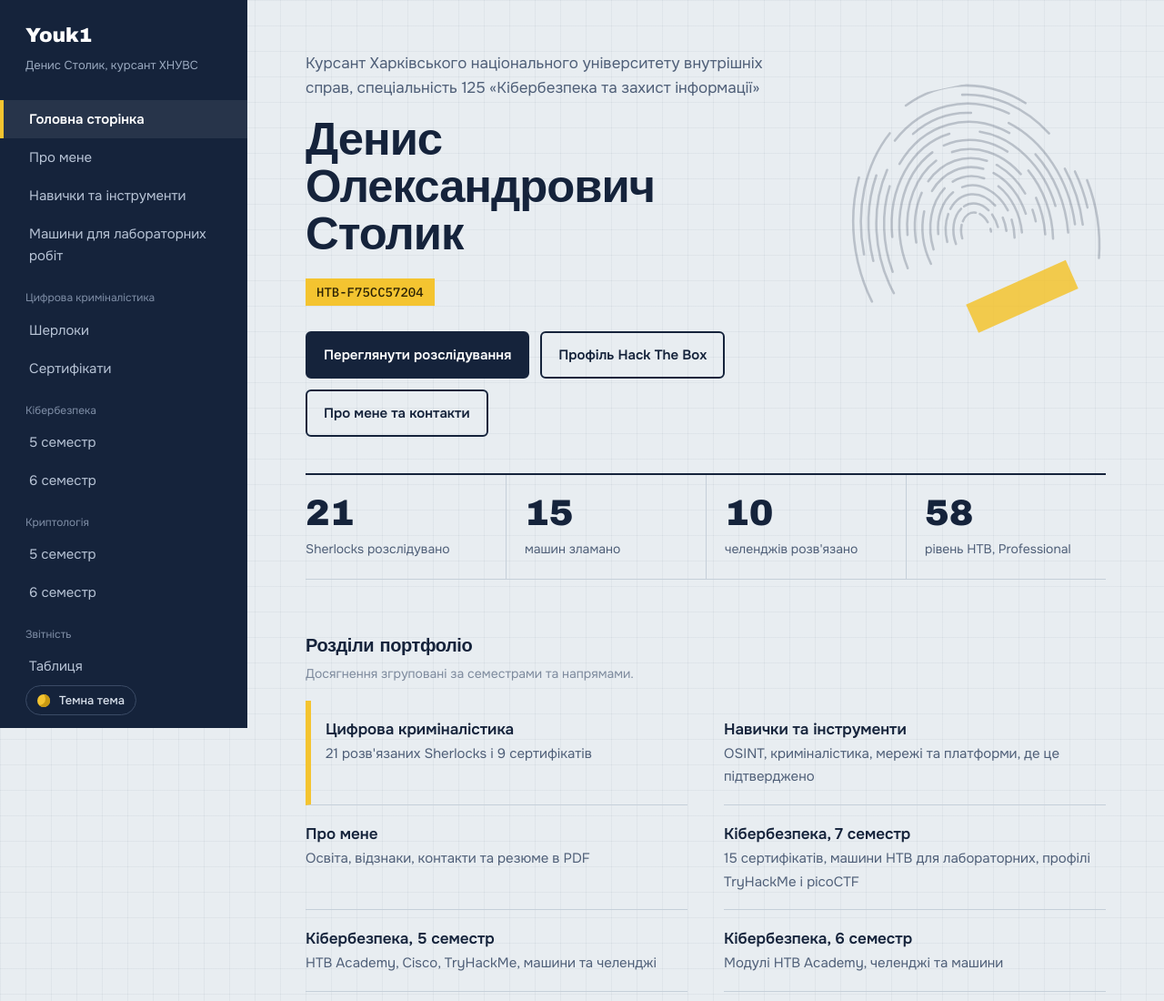
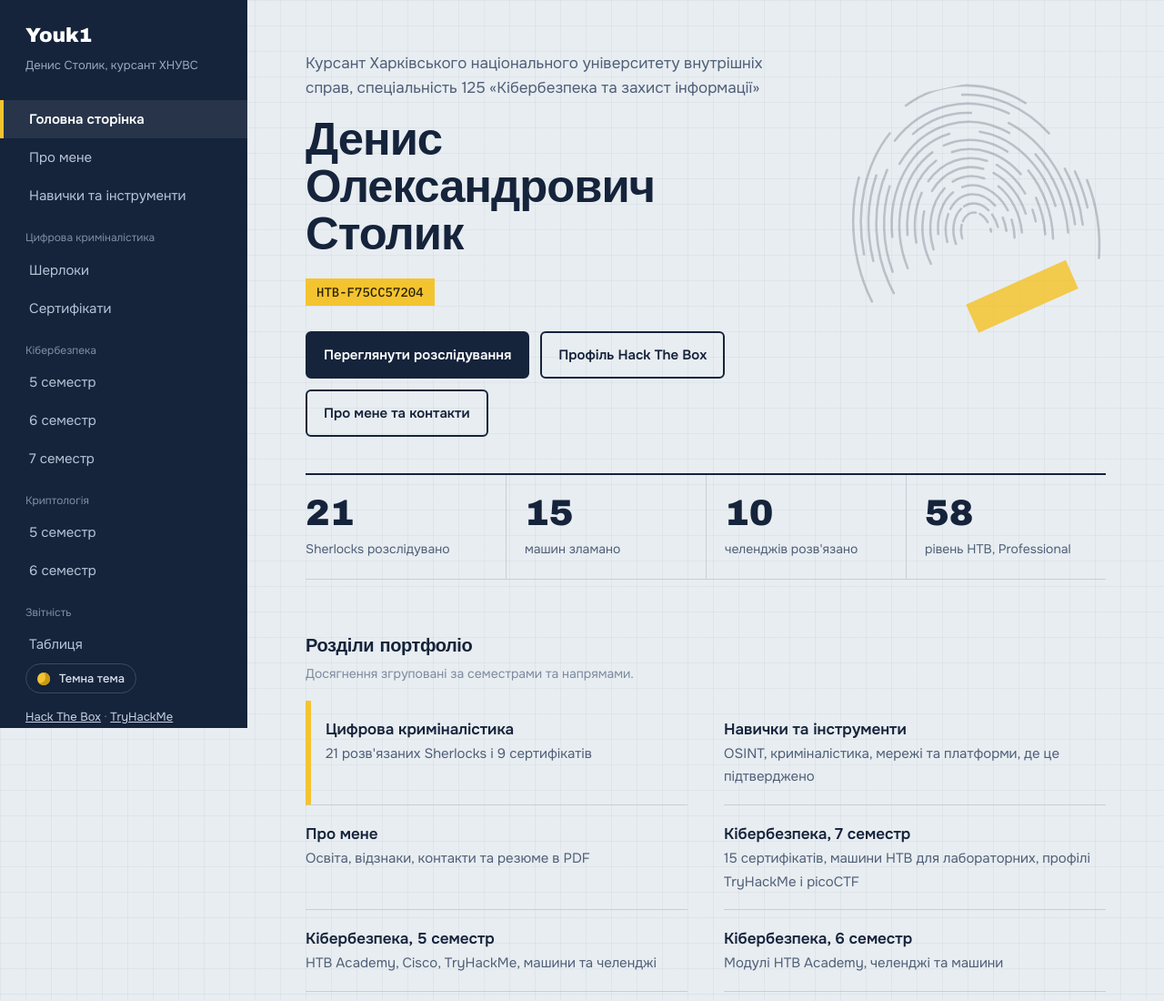
Before and after one commit to YouK1ch/YouK1ch.github.io, a plain HTML site: page index.html in a window 1280 px wide. Shown: the top 1100 px of the page at 91% size. Drawn offline with Linux system fonts and the light colour scheme; a web font is replaced by a local one.

Commit message:
Меню: вкладка 7 семестр

```diff
--- a/index.html
+++ b/index.html
@@ -36,13 +36,13 @@
         <a href="#home">Головна сторінка</a>
         <a href="#about">Про мене</a>
         <a href="#skills">Навички та інструменти</a>
-        <a href="#machines">Машини для лабораторних робіт</a>
         <span class="group">Цифрова криміналістика</span>
         <a href="#forensics">Шерлоки</a>
         <a href="#certs">Сертифікати</a>
         <span class="group">Кібербезпека</span>
         <a href="#sem5-cyber">5 семестр</a>
         <a href="#sem6-cyber">6 семестр</a>
+        <a href="#sem7-cyber">7 семестр</a>
         <span class="group">Криптологія</span>
         <a href="#sem5-crypto">5 семестр</a>
         <a href="#sem6-crypto">6 семестр</a>
```
